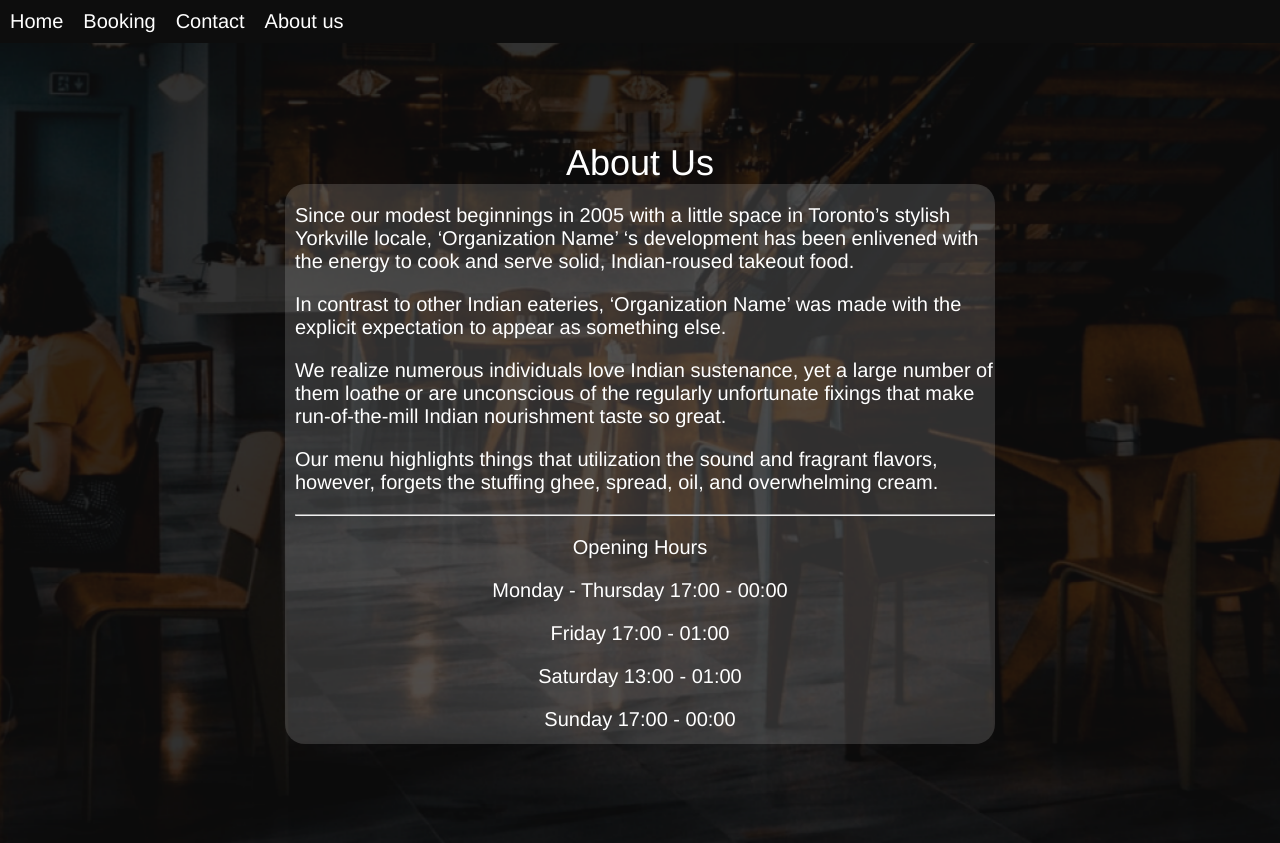
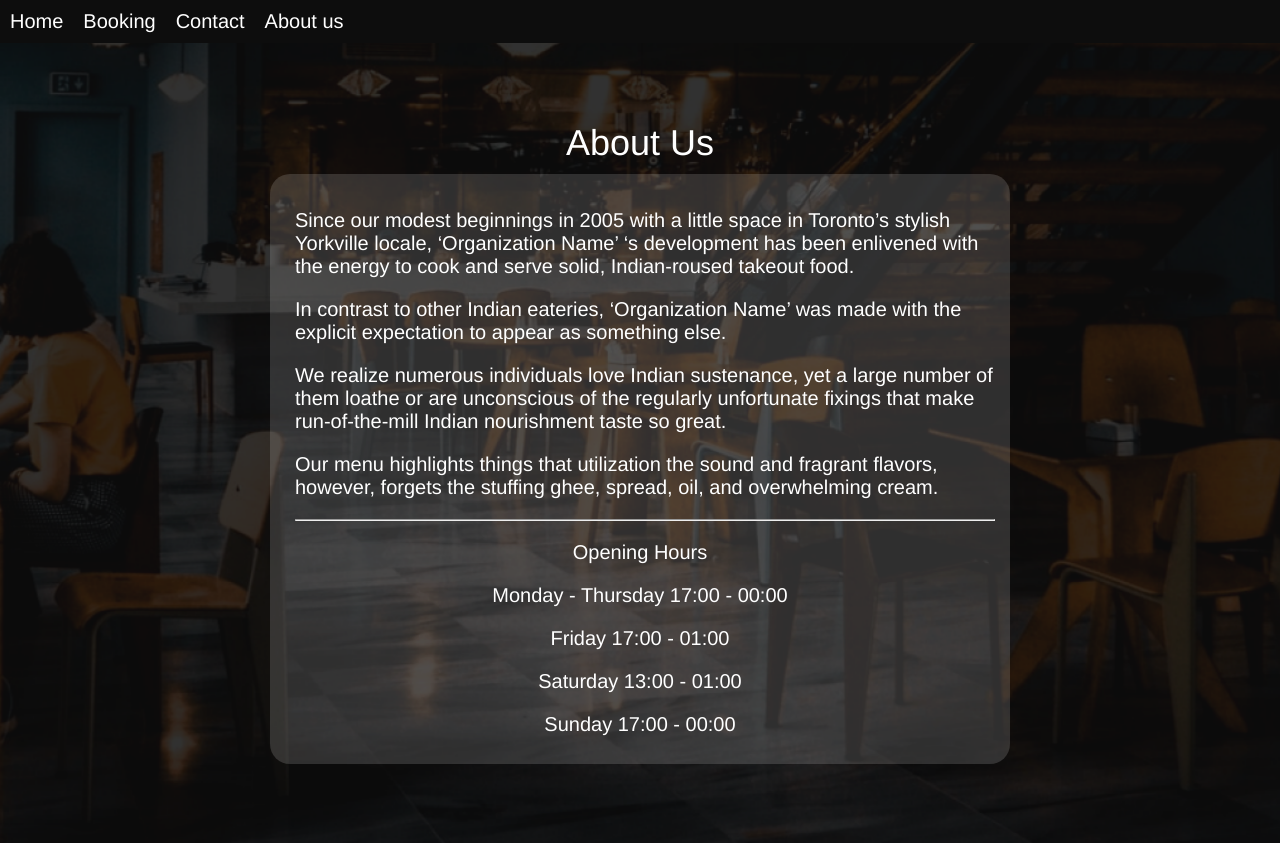
Before and after one commit to Alexandrhall/restaurant-app, a React (Create React App) app in the folder client/: page /about in a window 1280 px wide. Built offline with nearby package versions, Linux system fonts and the light colour scheme.

Commit message:
padding margin

```diff
--- a/client/src/styles/about.scss
+++ b/client/src/styles/about.scss
@@ -15,6 +15,8 @@
     width: 710px;
     height: 560px;
     border-radius: 20px;
+    padding: 15px;
+    margin-top: 10px;
   }
 
   .about-text {
```
